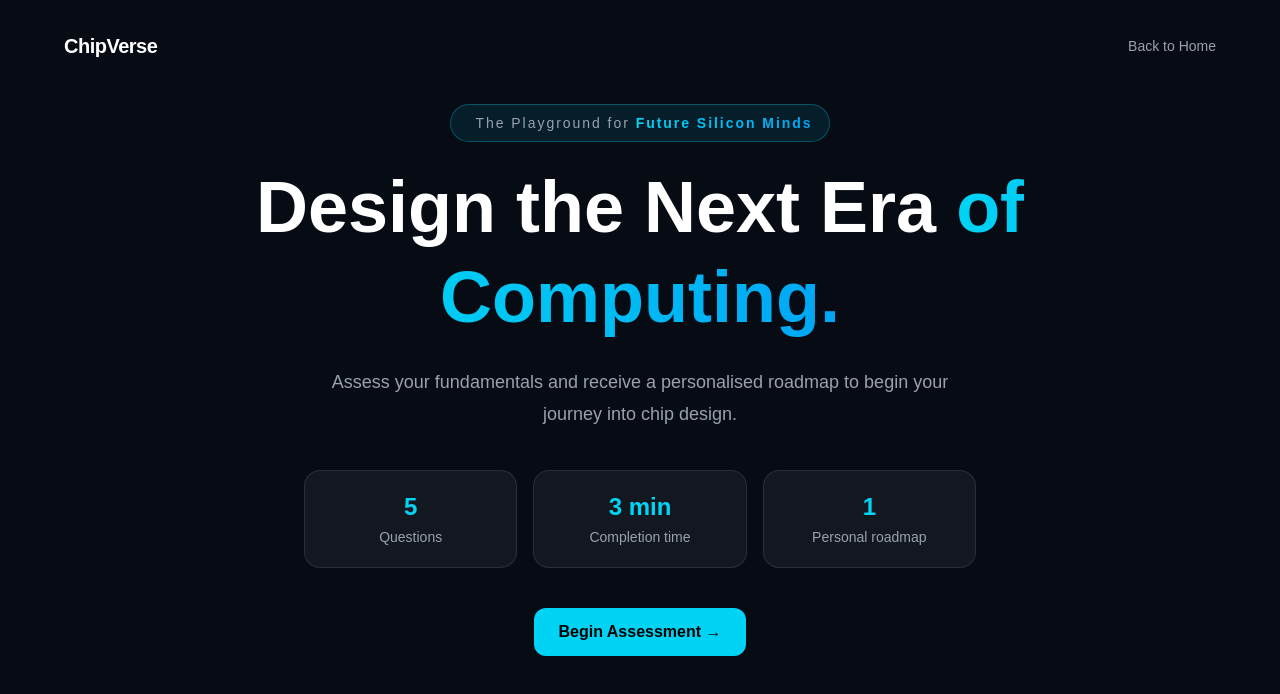
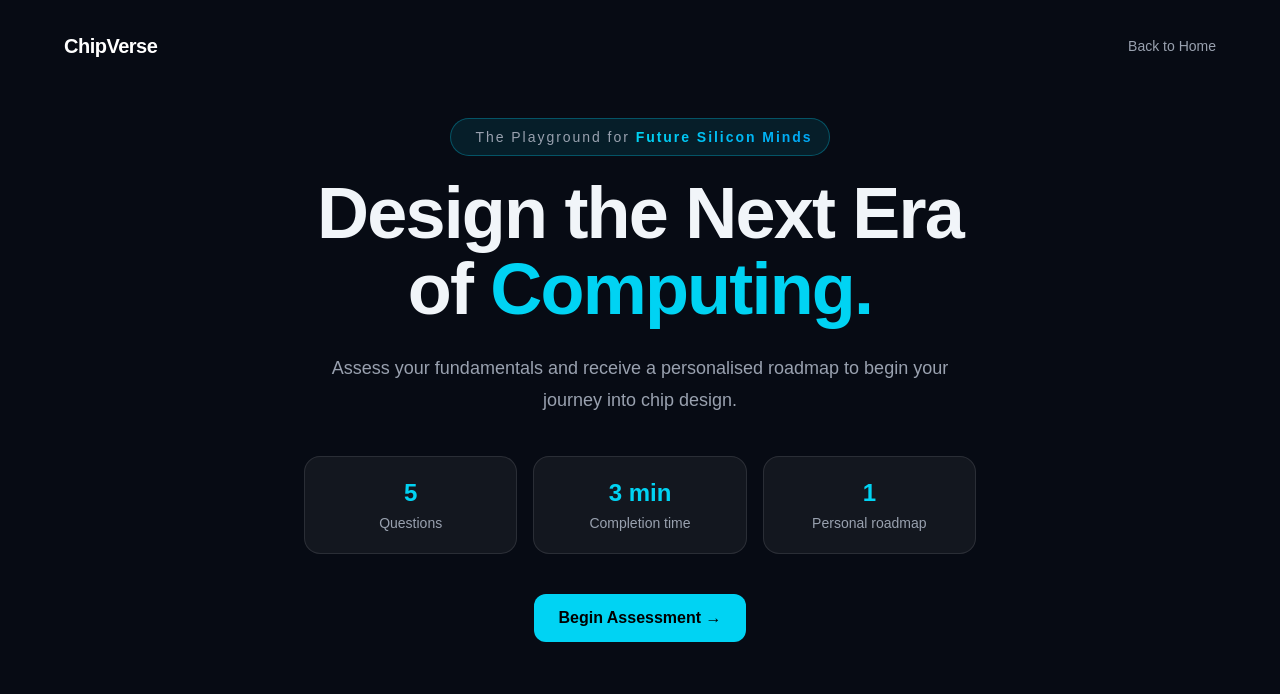
Before and after one commit to amoghakulkarni377/chipverse, a Next.js app: page / in a window 1280 px wide. Shown: the top 694 px of the page. Built offline with nearby package versions, Linux system fonts and the light colour scheme.

Commit message:
Update ChipVerse hero section

```diff
--- a/src/app/page.js
+++ b/src/app/page.js
@@ -140,10 +140,12 @@ export default function StartPage() {
     </span>
   </p>
 </div>
-<h1 className="max-w-4xl text-center text-4xl font-bold leading-tight sm:text-6xl lg:text-7xl">
-  Design the Next Era{" "}
-  <span className="bg-gradient-to-r from-cyan-400 to-sky-500 bg-clip-text text-transparent">
-    of Computing.
+<h1 className="text-5xl md:text-7xl font-semibold tracking-tight leading-[1.05] text-slate-100">
+  Design the Next Era
+  <br />
+  of{" "}
+  <span className="text-cyan-400">
+    Computing.
   </span>
 </h1>
 
```
